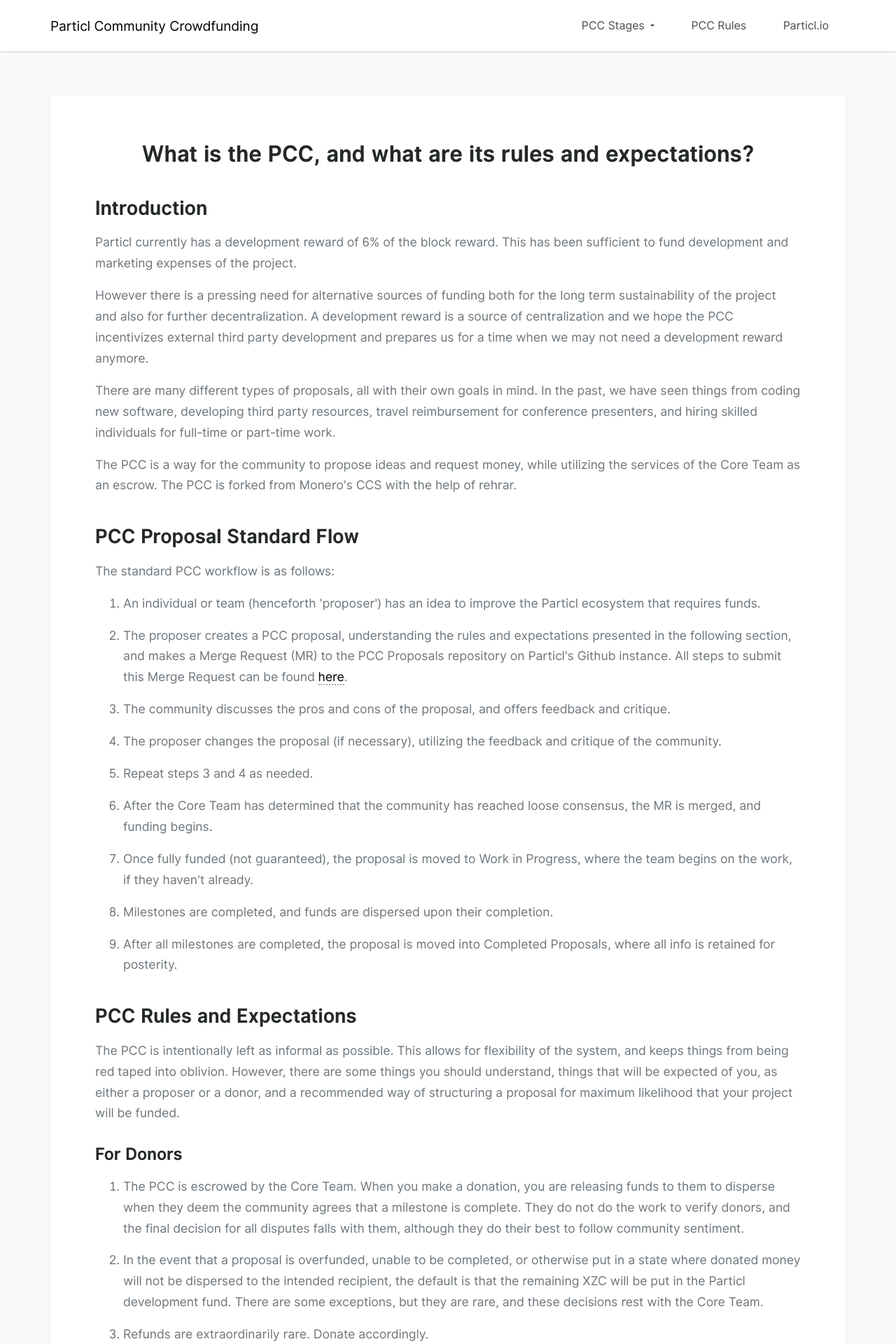
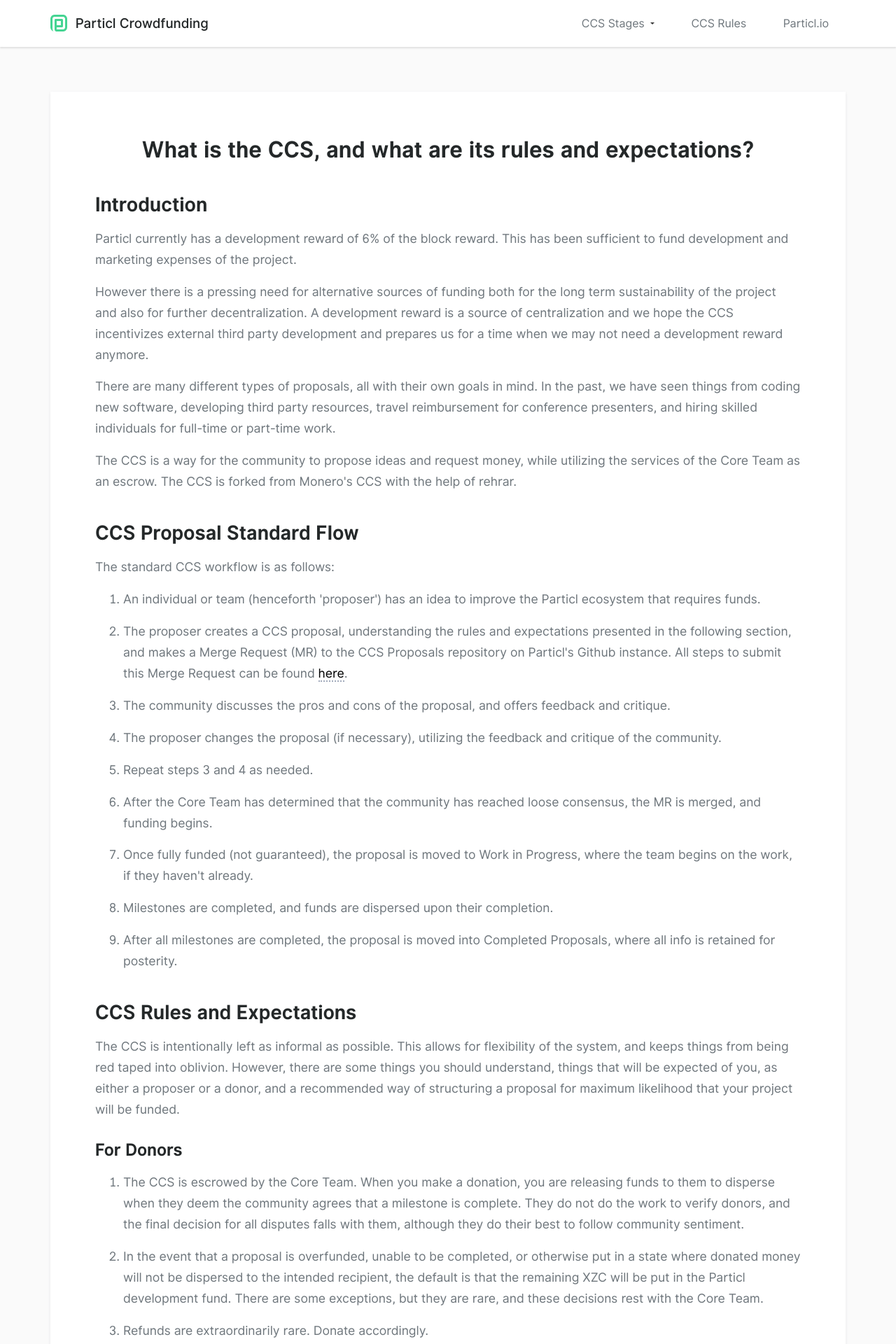
Before and after one commit to particl/ccs-front, a Jekyll site: the page built from what-is-zcs/index.md, in a window 1280 px wide. Shown: the top 1920 px of the page at 70% size. Built offline with Jekyll 4.4.1, drawn with Linux system fonts in a browser that asks for light colours; some of the changed text lies outside the part shown.

```diff
--- a/_includes/header.html
+++ b/_includes/header.html
@@ -23,7 +23,7 @@
                         <a href="/donate/index.html">Donate</a>
                     </div-->
                     <div class="text-center nav-item mob">
-                        <a href="/what-is-zcs/">PCC Rules</a>
+                        <a href="/what-is-zcs/">CCS Rules</a>
                     </div>
                     <div class="text-center nav-item mob">
                         <a href="https://particl.io/" target="_blank">Particl.io</a>
@@ -38,13 +38,18 @@
     <nav class="container">
         <div class="row middle-xs">
             <div class="col-lg-4 col-md-4 col-sm-4 col-xs-4">
-                <p class="site-name"><a href="/">Particl Community Crowdfunding</a></p>
+                <p class="site-name">
+                    <a href="/">
+                        <img src="/img/particl-ccs-logo.svg" alt="Particl CCS" class="logo">
+                        Particl Crowdfunding
+                    </a>
+                </p>
             </div>
             <div class="col-lg-8 col-md-8 col-sm-8 items end-xs">
                 <div class="row end-xs middle-xs">
                     <div class="col-md-12">
                         <div class="dropdown">
-                            <label for="desktopdrop">PCC Stages<div class="arrow-down"></div></label>
+                            <label for="desktopdrop">CCS Stages<div class="arrow-down"></div></label>
                             <input class="burger-checkdropdown" id="desktopdrop" type="checkbox">
                             <div class="dropdown-content">
                                 <a href="/ideas/">Ideas</a>
@@ -53,7 +58,7 @@
                                 <a href="/completed-proposals/">Completed Tasks</a>
                             </div>
                         </div>
-                        <a href="/what-is-zcs/">PCC Rules</a>
+                        <a href="/what-is-zcs/">CCS Rules</a>
                         <a href="https://particl.io/" target="_blank">Particl.io</a>
                         <!--a href="/donate/" class="donate-btn">Donate</a-->
                     </div>
--- a/scss/particl-ccs-front.scss
+++ b/scss/particl-ccs-front.scss
@@ -37,7 +37,6 @@ body {
     font-weight: 600;
     font-size: 1.4rem;
     text-decoration: underline;
-    text-decoration-color: #9099a8;
     text-decoration-color: #a1aabb;
     text-decoration-style: dotted;
     margin-bottom: 0.5rem;
--- a/what-is-zcs/index.md
+++ b/what-is-zcs/index.md
@@ -1,24 +1,24 @@
 ---
 layout: post
-title: What is the PCC, and what are its rules and expectations?
+title: What is the CCS, and what are its rules and expectations?
 ---
 
 ## Introduction
 
 Particl currently has a development reward of 6% of the block reward. This has been sufficient to fund development and marketing expenses of the project.
 
-However there is a pressing need for alternative sources of funding both for the long term sustainability of the project and also for further decentralization. A development reward is a source of centralization and we hope the PCC incentivizes external third party development and prepares us for a time when we may not need a development reward anymore.
+However there is a pressing need for alternative sources of funding both for the long term sustainability of the project and also for further decentralization. A development reward is a source of centralization and we hope the CCS incentivizes external third party development and prepares us for a time when we may not need a development reward anymore.
 
 There are many different types of proposals, all with their own goals in mind. In the past, we have seen things from coding new software, developing third party resources, travel reimbursement for conference presenters, and hiring skilled individuals for full-time or part-time work.
 
-The PCC is a way for the community to propose ideas and request money, while utilizing the services of the Core Team as an escrow. The PCC is forked from Monero's CCS with the help of rehrar.
+The CCS is a way for the community to propose ideas and request money, while utilizing the services of the Core Team as an escrow. The CCS is forked from Monero's CCS with the help of rehrar.
 
-## PCC Proposal Standard Flow
+## CCS Proposal Standard Flow
 
-The standard PCC workflow is as follows:
+The standard CCS workflow is as follows:
 
 1. An individual or team (henceforth 'proposer') has an idea to improve the Particl ecosystem that requires funds.
-2. The proposer creates a PCC proposal, understanding the rules and expectations presented in the following section, and makes a Merge Request (MR) to the PCC Proposals repository on Particl's Github instance. All steps to submit this Merge Request can be found [here](/how-to-zcs/).
+2. The proposer creates a CCS proposal, understanding the rules and expectations presented in the following section, and makes a Merge Request (MR) to the CCS Proposals repository on Particl's Github instance. All steps to submit this Merge Request can be found [here](/how-to-zcs/).
 3. The community discusses the pros and cons of the proposal, and offers feedback and critique.
 4. The proposer changes the proposal (if necessary), utilizing the feedback and critique of the community.
 5. Repeat steps 3 and 4 as needed.
@@ -27,13 +27,13 @@ The standard PCC workflow is as follows:
 8. Milestones are completed, and funds are dispersed upon their completion.
 9. After all milestones are completed, the proposal is moved into Completed Proposals, where all info is retained for posterity.
 
-## PCC Rules and Expectations
+## CCS Rules and Expectations
 
-The PCC is intentionally left as informal as possible. This allows for flexibility of the system, and keeps things from being red taped into oblivion. However, there are some things you should understand, things that will be expected of you, as either a proposer or a donor, and a recommended way of structuring a proposal for maximum likelihood that your project will be funded.
+The CCS is intentionally left as informal as possible. This allows for flexibility of the system, and keeps things from being red taped into oblivion. However, there are some things you should understand, things that will be expected of you, as either a proposer or a donor, and a recommended way of structuring a proposal for maximum likelihood that your project will be funded.
 
 ### For Donors
 
-1. The PCC is escrowed by the Core Team. When you make a donation, you are releasing funds to them to disperse when they deem the community agrees that a milestone is complete. They do not do the work to verify donors, and the final decision for all disputes falls with them, although they do their best to follow community sentiment.
+1. The CCS is escrowed by the Core Team. When you make a donation, you are releasing funds to them to disperse when they deem the community agrees that a milestone is complete. They do not do the work to verify donors, and the final decision for all disputes falls with them, although they do their best to follow community sentiment.
 2. In the event that a proposal is overfunded, unable to be completed, or otherwise put in a state where donated money will not be dispersed to the intended recipient, the default is that the remaining XZC will be put in the Particl development fund. There are some exceptions, but they are rare, and these decisions rest with the Core Team.
 3. Refunds are extraordinarily rare. Donate accordingly.
 4. If the proposer disappears, no problem, someone else can pick up from their last milestone.
@@ -45,7 +45,7 @@ The PCC is intentionally left as informal as possible. This allows for flexibili
 2. You have to drum up support for your proposal during the first two stages. Do not expect others (especially the Core Team or other trusted members of the community) to do it for you. Others may share and support if they are excited about your project, but ultimately it is nobody's responsibility but your own.
 3. It is expected that you provide updates on the progress of your proposal to the community. For every milestone completed there should be a written report put into the Github comments of your proposal announcing its completion and the work done, but depending on the timeline of your project, it may be wise to update the community more frequently, such as at the biweekly community or dev meetings.
 4. All work must be licensed permissively at all stages of the proposal. There is no time where your work can be licensed under a restrictive license (even as you're working on it). Your proposal will be terminated if this is not remedied.
-5. You may NOT under any circumstances include a donation address directly in your proposal. This circumvents the PCC, and can lead to scams.
+5. You may NOT under any circumstances include a donation address directly in your proposal. This circumvents the CCS, and can lead to scams.
 6. Your work on the project can begin before the proposal is fully funded, and milestones may (at times) be paid out before the proposal is fully funded.
 
 ### How to submit a proposal
```
Also changed, not shown: css/particl-ccs-front.css (+21 -40 lines), how-to-zcs/index.md (+5 -5 lines), index.md (+1 -1 lines), scss/_navigation.scss (+72 -112 lines), css/particl-ccs-front.min.css, img/particl-ccs-logo.svg (added), img/steps/step-completed.svg (deleted), img/steps/step-funding.svg (deleted), img/steps/step-idea.svg (deleted), img/steps/step-wip.svg (deleted).
